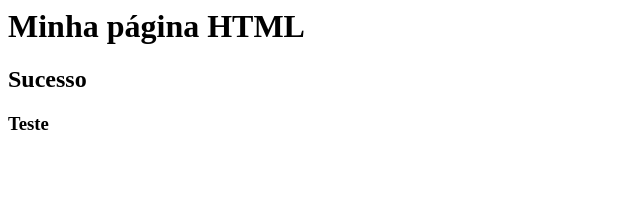
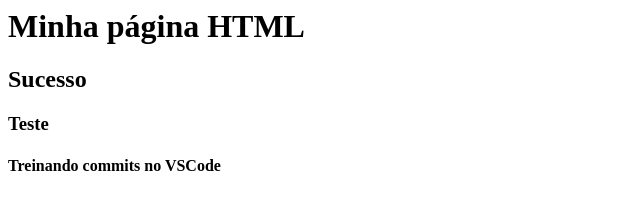
Before and after one commit to lucasprzm/gama-no-github, a plain HTML site: page index.html in a window 1280 px wide. Shown: the whole page, without its empty margins (0-640 px from the left). Drawn offline with Linux system fonts and the light colour scheme.

Commit message:
H4 adicionado

```diff
--- a/index.html
+++ b/index.html
@@ -3,5 +3,6 @@
     <h1>Minha página HTML</h1>
     <h2>Sucesso</h2>
     <h3>Teste</h3>
+    <h4>Treinando commits no VSCode</h4>
   </body>
 </html>
```
